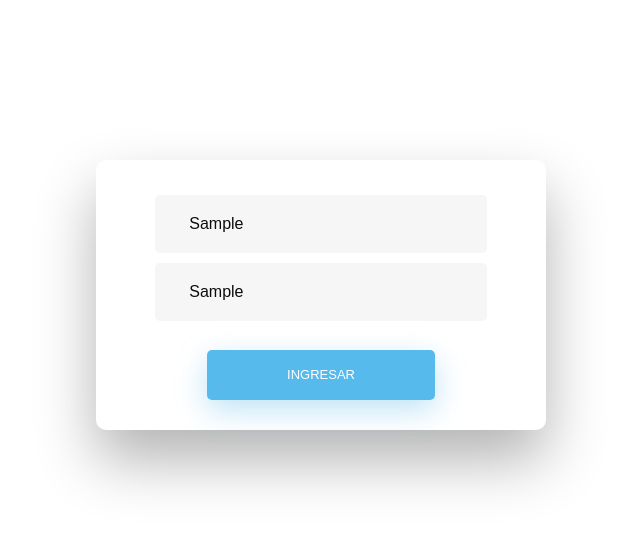
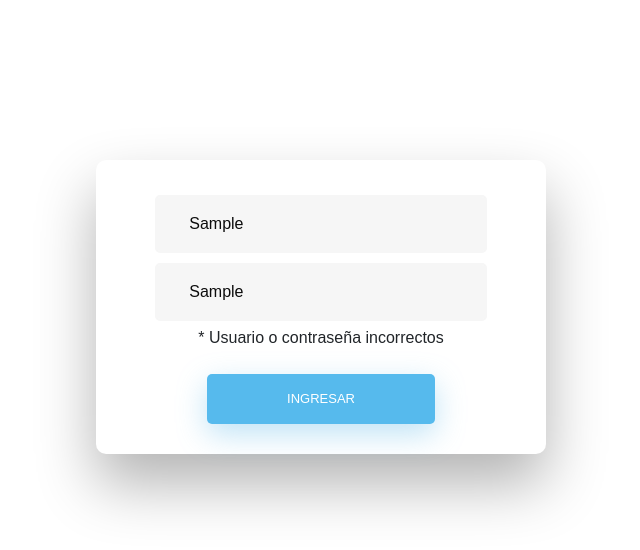
Before and after one commit to AleksBP/apirestful, a React (Create React App) app: page / in a window 1280 px wide. Both pictures are taken after typing "Sample", "Sample" into the empty fields and a click on the input "INGRESAR". Shown: the top 550 px of the page, without its empty margins (319-959 px from the left). Built offline with nearby package versions, Linux system fonts and the light colour scheme; no server answers.

Commit message:
[UPDATE] Login funcionando con la API. Redirecciona al Dashboard.

```diff
--- a/src/App.js
+++ b/src/App.js
@@ -15,11 +15,11 @@ function App() {
     <React.Fragment>
       <Router>
         <Routes>
-          <Route path='/' exact element={<Login/>}/>
-          <Route path='/dashboard' exact element={<Dashboard/>}/>
-          <Route path='/usuarios' exact element={<Usuarios/>}/>
-          <Route path='/productos' exact element={<Productos/>}/>
-          <Route path='/categorias' exact element={<Categorias/>}/>
+          <Route exact path='/' element={<Login/>}/>
+          <Route exact path='/dashboard' element={<Dashboard/>}/>
+          <Route exact path='/usuarios' element={<Usuarios/>}/>
+          <Route exact path='/productos' element={<Productos/>}/>
+          <Route exact path='/categorias' element={<Categorias/>}/>
         </Routes>
       </Router>
     </React.Fragment>
--- a/src/components/Login.jsx
+++ b/src/components/Login.jsx
@@ -1,4 +1,5 @@
 import React from 'react';
+import { useNavigate } from 'react-router-dom';
 
 // CSS
 import '../assets/css/Login.css';
@@ -17,7 +18,7 @@ class Login extends React.Component{
             "password":""
         },
         error:false,
-        errorMsg:""
+        errorMsg:"* Usuario o contraseña incorrectos"
     }
 
     manejadorSubmit=e=>{
@@ -31,16 +32,31 @@ class Login extends React.Component{
                 [e.target.id]: e.target.value
             }
         })
-        console.log(this.state.form);
+        // console.log(this.state.form);
     }
 
     manejadorBoton=()=>{
         let url = ApiURL + "/api/auth/login";
-        console.log(url);
-        console.log(this.state.form);
+        // console.log(url);
+        // console.log(this.state.form);
         axios.post(url, this.state.form)
         .then(response=>{
             console.log(response);
+            if (response.statusText === "OK"){
+                this.setState({
+                    error: false
+                })
+                window.location.replace("/dashboard");
+
+
+            }else{
+                console.log("Error: ", response.statusText);
+            }
+        }).catch(e=>{
+            this.setState({
+                error: true,
+                errorMsg: "* Usuario o contraseña incorrectos"
+            });
         });
 
     }
@@ -54,7 +70,14 @@ class Login extends React.Component{
                         <form onSubmit={this.manejadorSubmit}>
                             <input type="text" id="correo" placeholder="Correo" onChange={this.manejadorOnChange}/>
                             <input type="text" id="password" placeholder="Contraseña" onChange={this.manejadorOnChange}/>
-                            <br /><br />
+                            <br />
+                            {this.state.error === true &&
+                                <div>{this.state.errorMsg}</div>
+                            }
+                            {this.state.error === false &&
+                                <br />
+                            }
+                            <br />
                             <input type="submit" value="INGRESAR" onClick={this.manejadorBoton}/>
                         </form>
 
```
